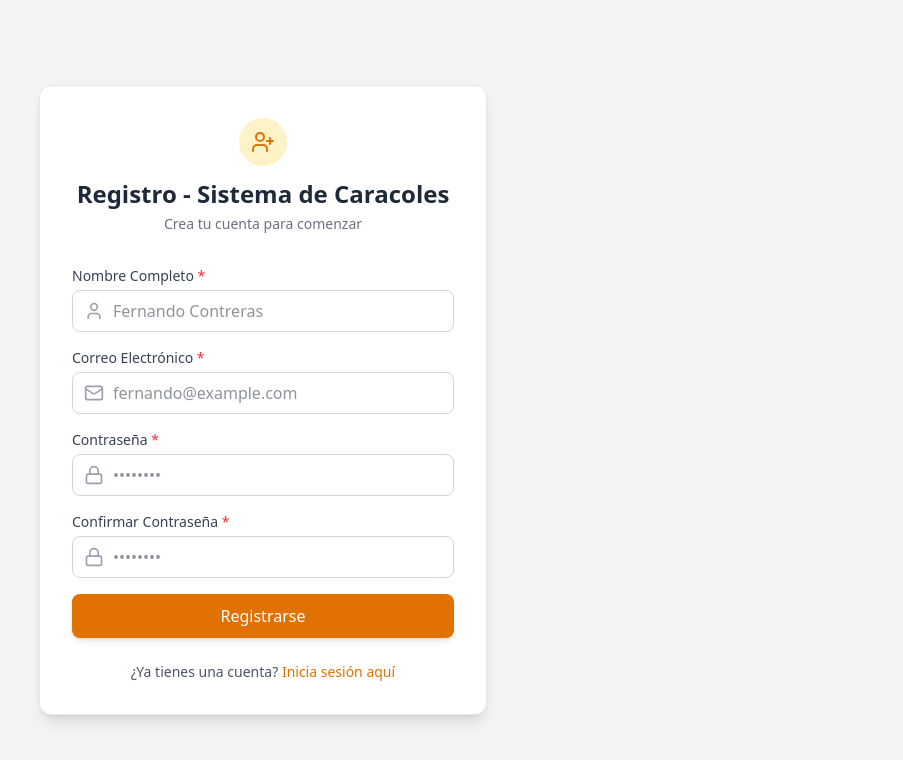
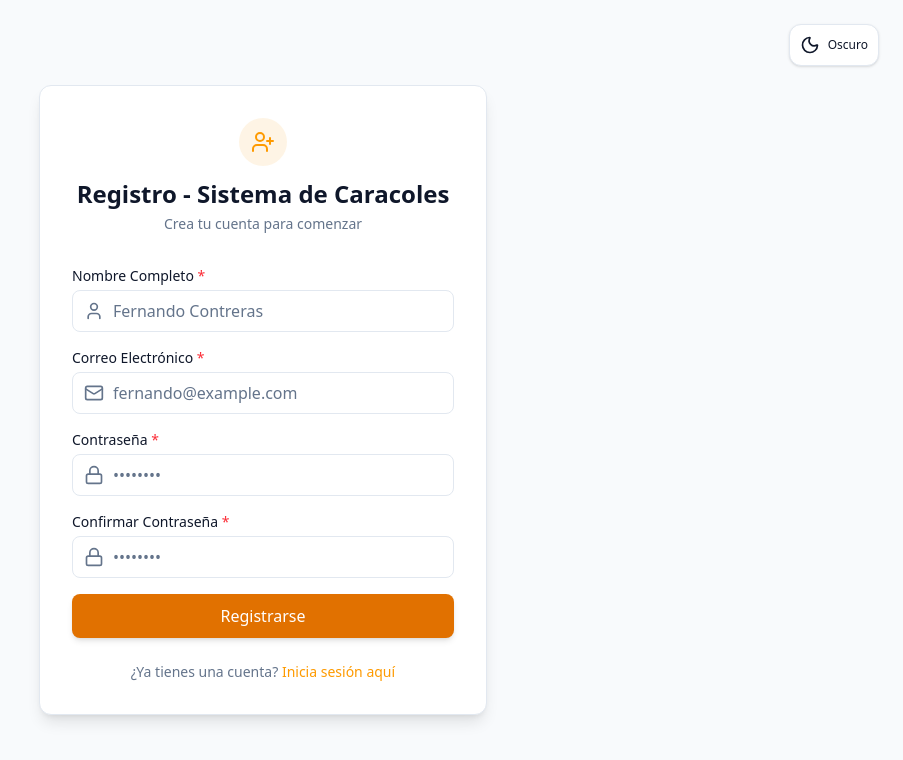
Before and after one commit to 182day/fernando-1987, a React (Vite) app in the folder frontend/: page /register in a window 1280 px wide. Shown: the top 760 px of the page, without its empty margins (377-1280 px from the left). Built offline with nearby package versions, Linux system fonts and the light colour scheme.

Commit message:
Funcionalidad para cambiar tema de la APP (Dark - Light)

```diff
--- /dev/null
+++ b/frontend/src/components/ThemeToggle.tsx
@@ -0,0 +1,29 @@
+// src/components/ThemeToggle.tsx
+import React from 'react';
+import { Sun, Moon } from 'lucide-react';
+import { useTheme } from '../context/ThemeContext';
+
+interface ThemeToggleProps {
+  className?: string; // Permite pasar clases adicionales de posicionamiento si se necesita
+}
+
+export const ThemeToggle: React.FC<ThemeToggleProps> = ({ className = '' }) => {
+  const { theme, toggleTheme } = useTheme();
+
+  return (
+    <button
+      onClick={toggleTheme}
+      className={`p-2.5 rounded-xl bg-app-card border border-app-border hover:bg-app-button-hover text-app-text transition shadow-sm flex items-center gap-2 cursor-pointer ${className}`}
+      title="Cambiar tema"
+    >
+      {theme === 'dark' ? (
+        <Sun className="w-5 h-5 text-amber-400" />
+      ) : (
+        <Moon className="w-5 h-5 text-app-text" />
+      )}
+      <span className="text-xs font-medium hidden sm:inline">
+        {theme === 'dark' ? 'Claro' : 'Oscuro'}
+      </span>
+    </button>
+  );
+};
--- /dev/null
+++ b/frontend/src/context/ThemeContext.tsx
@@ -0,0 +1,53 @@
+// src/context/ThemeContext.tsx
+import { createContext, useContext, useEffect, useState, type ReactNode } from 'react';
+
+type Theme = 'dark' | 'light';
+
+interface ThemeContextType {
+    theme: Theme;
+    setTheme: (theme: Theme) => void;
+    toggleTheme: () => void;
+}
+
+const ThemeContext = createContext<ThemeContextType | undefined>(undefined);
+
+export const ThemeProvider = ({ children }: { children: ReactNode }) => {
+    const [theme, setThemeState] = useState<Theme>(() => {
+        const savedTheme = localStorage.getItem('theme') as Theme;
+        return savedTheme || 'light';
+    });
+
+    useEffect(() => {
+        const root = document.documentElement;
+        if (theme === 'dark') {
+            root.classList.add('dark');
+            root.classList.remove('light');
+        } else {
+            root.classList.add('light');
+            root.classList.remove('dark');
+        }
+        localStorage.setItem('theme', theme);
+    }, [theme]);
+
+    const setTheme = (newTheme: Theme) => {
+        setThemeState(newTheme);
+    };
+
+    const toggleTheme = () => {
+        setThemeState((prev) => (prev === 'dark' ? 'light' : 'dark'));
+    };
+
+    return (
+        <ThemeContext.Provider value={{ theme, setTheme, toggleTheme }}>
+            {children}
+        </ThemeContext.Provider>
+    );
+};
+
+export const useTheme = () => {
+    const context = useContext(ThemeContext);
+    if (!context) {
+        throw new Error('useTheme debe ser usado dentro de un ThemeProvider');
+    }
+    return context;
+};
--- a/frontend/src/main.tsx
+++ b/frontend/src/main.tsx
@@ -2,9 +2,12 @@ import { StrictMode } from 'react';
 import { createRoot } from 'react-dom/client';
 import './index.css';
 import Router from './Router.tsx';
+import { ThemeProvider } from './context/ThemeContext';
 
 createRoot(document.getElementById('root')!).render(
   <StrictMode>
-    <Router />
+    <ThemeProvider>
+      <Router />
+    </ThemeProvider>
   </StrictMode>,
 );
--- a/frontend/src/pages/Dashboard.tsx
+++ b/frontend/src/pages/Dashboard.tsx
@@ -5,6 +5,7 @@ import { useNavigate } from 'react-router-dom';
 import { formatearPesos } from '../utils/formUtils';
 import { ChartsSection } from '../components/ChartsSection';
 import { SnailPayModal } from '../components/SnailPayModal';
+import { ThemeToggle } from '../components/ThemeToggle';
 
 export const Dashboard: React.FC = () => {
     const { user, balance, logout } = useUserStore();
@@ -28,6 +29,8 @@ export const Dashboard: React.FC = () => {
                     </div>
 
                     <div className="flex items-center gap-4">
+                        <ThemeToggle />
+
                         <button
                             onClick={() => setIsSnailPayOpen(true)}
                             className="bg-amber-500 text-white px-4 py-2 rounded-lg font-medium hover:bg-amber-600 transition shadow-sm cursor-pointer"
--- a/frontend/src/pages/Register.tsx
+++ b/frontend/src/pages/Register.tsx
@@ -5,6 +5,7 @@ import { User, Mail, Lock, UserPlus, ShieldAlert, Loader2 } from 'lucide-react';
 import { EMAIL_REGEX, PASSWORD_REGEX } from '../utils/formUtils';
 import { type UserData } from '../interfaces/user';
 import { useUserStore } from '../stores/useUserStore';
+import { ThemeToggle } from '../components/ThemeToggle';
 
 export const Register: React.FC = () => {
     const navigate = useNavigate();
@@ -115,18 +116,21 @@ export const Register: React.FC = () => {
     };
 
     return (
-        <div className="min-h-screen bg-gray-100 flex items-center justify-center p-4">
-            <div className="w-full max-w-md bg-white border border-gray-200 rounded-xl shadow-lg p-8">
+        <div className="min-h-screen bg-app-bg text-app-text flex items-center justify-center p-4 relative transition-colors duration-200">
+
+            <ThemeToggle className="absolute top-6 right-6" />
+
+            <div className="w-full max-w-md bg-app-card border border-app-border rounded-xl shadow-lg p-8">
                 <div className="text-center mb-8">
-                    <div className="inline-flex items-center justify-center w-12 h-12 bg-amber-100 text-amber-600 rounded-full mb-3">
+                    <div className="inline-flex items-center justify-center w-12 h-12 bg-amber-500/10 text-amber-500 rounded-full mb-3">
                         <UserPlus className="w-6 h-6" />
                     </div>
-                    <h1 className="text-2xl font-bold text-gray-800">Registro - Sistema de Caracoles</h1>
-                    <p className="text-sm text-gray-500 mt-1">Crea tu cuenta para comenzar</p>
+                    <h1 className="text-2xl font-bold font-display">Registro - Sistema de Caracoles</h1>
+                    <p className="text-sm text-app-muted mt-1">Crea tu cuenta para comenzar</p>
                 </div>
 
                 {errorMessage && (
-                    <div className="mb-6 p-3 bg-red-50 border border-red-200 rounded-lg flex items-center gap-2 text-red-600 text-sm">
+                    <div className="mb-6 p-3 bg-red-500/10 border border-red-500/20 rounded-lg flex items-center gap-2 text-red-500 text-sm">
                         <ShieldAlert className="w-5 h-5 shrink-0" />
                         <span>{errorMessage}</span>
                     </div>
@@ -134,11 +138,11 @@ export const Register: React.FC = () => {
 
                 <form onSubmit={handleSubmit} noValidate className="space-y-4">
                     <div>
-                        <label className="block text-sm font-medium text-gray-700 mb-1">
+                        <label className="block text-sm font-medium text-app-text mb-1">
                             Nombre Completo <span className="text-red-500">*</span>
                         </label>
                         <div className="relative">
-                            <User className="absolute left-3 top-1/2 -translate-y-1/2 w-5 h-5 text-gray-400" />
+                            <User className="absolute left-3 top-1/2 -translate-y-1/2 w-5 h-5 text-app-muted" />
                             <input
                                 type="text"
                                 name="name"
@@ -146,20 +150,21 @@ export const Register: React.FC = () => {
                                 value={formData.name}
                                 onChange={handleChange}
                                 placeholder="Fernando Contreras"
-                                className={`w-full border rounded-lg py-2 pl-10 pr-4 text-gray-800 focus:outline-none transition-colors ${error.name
+                                className={`w-full bg-transparent border rounded-lg py-2 pl-10 pr-4 text-app-text placeholder:text-app-muted focus:outline-none transition-colors ${
+                                    error.name
                                         ? 'border-red-500 bg-red-500/5 focus:border-red-500'
-                                        : 'border-gray-300 focus:border-amber-500'
-                                    }`}
+                                        : 'border-app-border focus:border-amber-500'
+                                }`}
                             />
                         </div>
                     </div>
 
                     <div>
-                        <label className="block text-sm font-medium text-gray-700 mb-1">
+                        <label className="block text-sm font-medium text-app-text mb-1">
                             Correo Electrónico <span className="text-red-500">*</span>
                         </label>
                         <div className="relative">
-                            <Mail className="absolute left-3 top-1/2 -translate-y-1/2 w-5 h-5 text-gray-400" />
+                            <Mail className="absolute left-3 top-1/2 -translate-y-1/2 w-5 h-5 text-app-muted" />
                             <input
                                 type="email"
                                 name="email"
@@ -167,20 +172,21 @@ export const Register: React.FC = () => {
                                 value={formData.email}
                                 onChange={handleChange}
                                 placeholder="fernando@example.com"
-                                className={`w-full border rounded-lg py-2 pl-10 pr-4 text-gray-800 focus:outline-none transition-colors ${error.email
+                                className={`w-full bg-transparent border rounded-lg py-2 pl-10 pr-4 text-app-text placeholder:text-app-muted focus:outline-none transition-colors ${
+                                    error.email
                                         ? 'border-red-500 bg-red-500/5 focus:border-red-500'
-                                        : 'border-gray-300 focus:border-amber-500'
-                                    }`}
+                                        : 'border-app-border focus:border-amber-500'
+                                }`}
                             />
                         </div>
                     </div>
 
                     <div>
-                        <label className="block text-sm font-medium text-gray-700 mb-1">
+                        <label className="block text-sm font-medium text-app-text mb-1">
                             Contraseña <span className="text-red-500">*</span>
                         </label>
                         <div className="relative">
-                            <Lock className="absolute left-3 top-1/2 -translate-y-1/2 w-5 h-5 text-gray-400" />
+                            <Lock className="absolute left-3 top-1/2 -translate-y-1/2 w-5 h-5 text-app-muted" />
                             <input
                                 type="password"
                                 name="password"
@@ -188,20 +194,21 @@ export const Register: React.FC = () => {
                                 value={formData.password}
                                 onChange={handleChange}
                                 placeholder="••••••••"
-                                className={`w-full border rounded-lg py-2 pl-10 pr-4 text-gray-800 focus:outline-none transition-colors ${error.password
+                                className={`w-full bg-transparent border rounded-lg py-2 pl-10 pr-4 text-app-text placeholder:text-app-muted focus:outline-none transition-colors ${
+                                    error.password
                                         ? 'border-red-500 bg-red-500/5 focus:border-red-500'
-                                        : 'border-gray-300 focus:border-amber-500'
-                                    }`}
+                                        : 'border-app-border focus:border-amber-500'
+                                }`}
                             />
                         </div>
                     </div>
 
                     <div>
-                        <label className="block text-sm font-medium text-gray-700 mb-1">
+                        <label className="block text-sm font-medium text-app-text mb-1">
                             Confirmar Contraseña <span className="text-red-500">*</span>
                         </label>
                         <div className="relative">
-                            <Lock className="absolute left-3 top-1/2 -translate-y-1/2 w-5 h-5 text-gray-400" />
+                            <Lock className="absolute left-3 top-1/2 -translate-y-1/2 w-5 h-5 text-app-muted" />
                             <input
                                 type="password"
                                 name="confirmPassword"
@@ -209,10 +216,11 @@ export const Register: React.FC = () => {
                                 value={formData.confirmPassword}
                                 onChange={handleChange}
                                 placeholder="••••••••"
-                                className={`w-full border rounded-lg py-2 pl-10 pr-4 text-gray-800 focus:outline-none transition-colors ${error.confirmPassword
+                                className={`w-full bg-transparent border rounded-lg py-2 pl-10 pr-4 text-app-text placeholder:text-app-muted focus:outline-none transition-colors ${
+                                    error.confirmPassword
                                         ? 'border-red-500 bg-red-500/5 focus:border-red-500'
-                                        : 'border-gray-300 focus:border-amber-500'
-                                    }`}
+                                        : 'border-app-border focus:border-amber-500'
+                                }`}
                             />
                         </div>
                     </div>
@@ -233,9 +241,9 @@ export const Register: React.FC = () => {
                     </button>
                 </form>
 
-                <p className="text-center text-sm text-gray-600 mt-6">
+                <p className="text-center text-sm text-app-muted mt-6">
                     ¿Ya tienes una cuenta?{' '}
-                    <Link to="/login" className="text-amber-600 font-medium hover:underline">
+                    <Link to="/login" className="text-amber-500 font-medium hover:underline">
                         Inicia sesión aquí
                     </Link>
                 </p>
```
Also changed, not shown: frontend/src/index.css (+31 -3 lines), frontend/src/pages/Login.tsx (+31 -21 lines).
